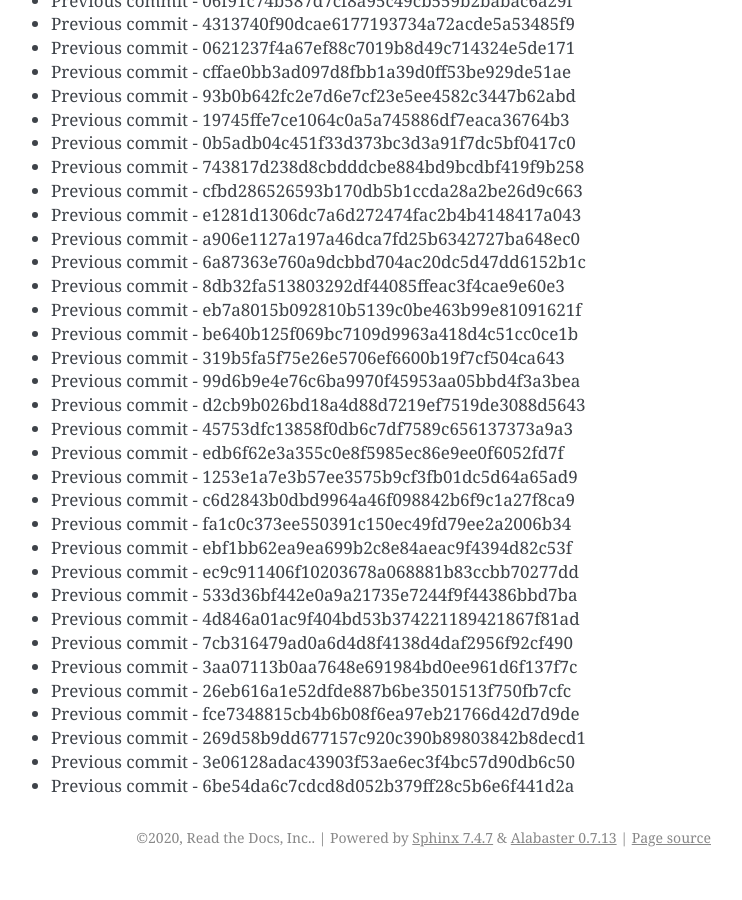
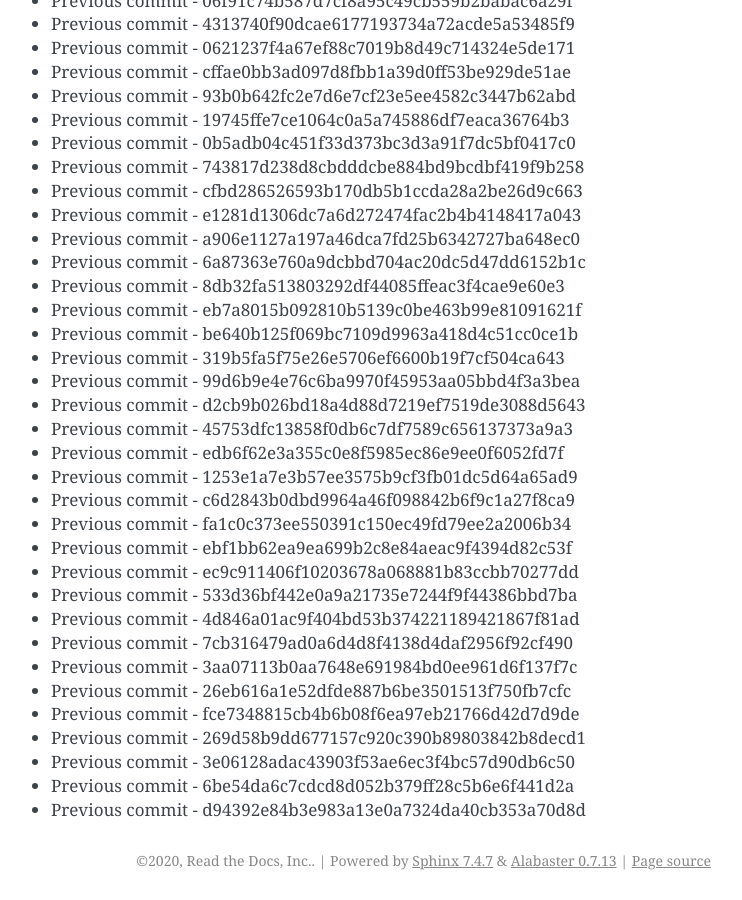
Before and after one commit to readthedocs/rtd-git-stresstest, a Sphinx documentation site: the page built from docs/updates.rst, in a window 1280 px wide and 900 px high, scrolled down 79613 px. Shown: the whole window, without its empty margins (399-1141 px from the left). Built offline with Sphinx 7.4.7, drawn with Linux system fonts in a browser that asks for light colours; before the commit the page ends 80490 px from its top, so only the background shows below that.

Commit message:
Generating commit from previous: d94392e84b3e983a13e0a7324da40cb353a70d8d

```diff
--- a/docs/updates.rst
+++ b/docs/updates.rst
@@ -3377,3 +3377,4 @@ It can be tested for any performance characteristics.
 * Previous commit - 269d58b9dd677157c920c390b89803842b8decd1
 * Previous commit - 3e06128adac43903f53ae6ec3f4bc57d90db6c50
 * Previous commit - 6be54da6c7cdcd8d052b379ff28c5b6e6f441d2a
+* Previous commit - d94392e84b3e983a13e0a7324da40cb353a70d8d
```
